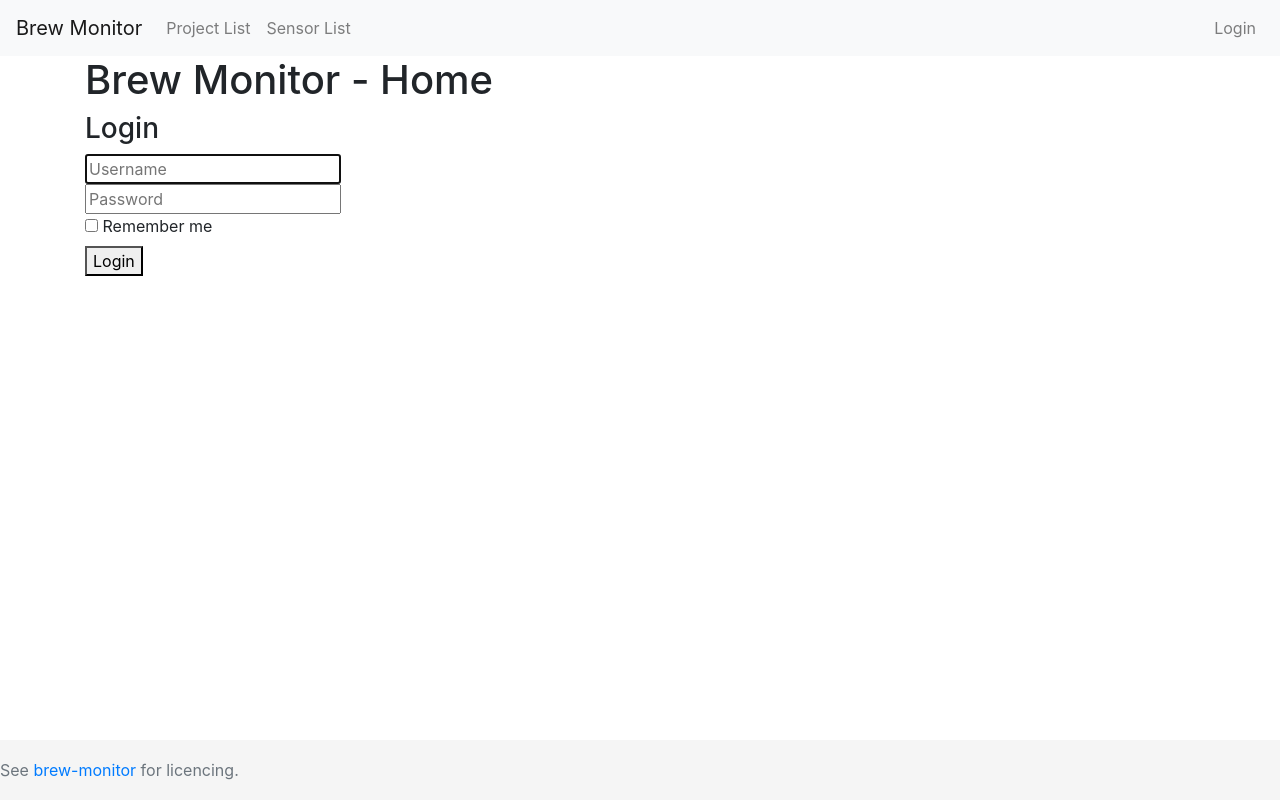
After one commit to jordanpenard/brew-monitor, a Flask app: template website/templates/login.html.mako in a window 1280 px wide. The commit adds this page. Run offline with Flask 2, Linux system fonts and the light colour scheme; the template is opened without the code that fills it, so the values that code supplies are empty; some libraries are stand-ins or nearby versions.

Commit message:
First implementation of a rough login with flask login

```diff
--- a/website/requirements.txt
+++ b/website/requirements.txt
@@ -12,3 +12,4 @@
 PyYAML==5.1
 Werkzeug==0.15.1
 pysqlite3-binary==0.4.1.post1
+flask-login==0.4.1
--- a/website/templates/generic.html.mako
+++ b/website/templates/generic.html.mako
@@ -67,15 +67,29 @@
                         <li class="nav-item" id="accessor_sensor_nav_item">
                             <a class="nav-link" href="${url_for('accessor.all_sensors')}">Sensor List</a>
                         </li>
+    		            % if current_user.is_authenticated:
                         <li class="nav-item" id="user_nav_item">
-                            <a class="nav-link" href="#">User Management (pending)</a>
+                            <a class="nav-link" href="#">User Management</a>
+                        </li>
+    		            % endif
+                    </ul>
+                    % if not current_user.is_authenticated:
+                    <ul class="nav navbar-nav navbar-right">
+                        <li class="nav-item" id="login_nav_item">
+                            <a class="nav-link" href="${url_for('home.login')}">Login</a>
                         </li>
                     </ul>
+    		    % endif
+    		    % if current_user.is_authenticated:
                     <ul class="nav navbar-nav navbar-right">
-                        <li class="nav-item" id="accessor_project_nav_item">
-                            <a href="" class="nav-link" data-toggle="modal" data-target="#modalLoginForm">Login</a>
+                        <li class="nav-item" id="username_nav_item">
+                            <a class="nav-link" href="#">${current_user.get_name()}</a>
+                        </li>
+                        <li class="nav-item" id="logout_nav_item">
+                            <a class="nav-link" href="${url_for('home.logout')}">Logout</a>
                         </li>
                     </ul>
+    		    % endif
                 </div>
 
             </nav>
@@ -90,38 +104,6 @@
         ${next.body()}
     </main>
 
-    <div class="modal fade" id="modalLoginForm" tabindex="-1" role="dialog" aria-labelledby="myModalLabel" aria-hidden="true">
-      <div class="modal-dialog" role="document">
-	<div class="modal-content">
-	  <form>
-	    <div class="modal-header text-center">
-              <h4 class="modal-title w-100 font-weight-bold">Sign in</h4>
-              <button type="button" class="close" data-dismiss="modal" aria-label="Close">
-        	<span aria-hidden="true">&times;</span>
-              </button>
-	    </div>
-	    <div class="modal-body mx-3">
-              <div class="form-group">
-        	<label for="username">Username</label>
-        	<input type="text" class="form-control" id="username" placeholder="Username">
-              </div>
-              <div class="form-group">
-        	<label for="password">Password</label>
-        	<input type="password" class="form-control" id="password" placeholder="Password">
-              </div>
-              <div class="form-check">
-        	<input type="checkbox" class="form-check-input" id="remember_me">
-        	<label class="form-check-label" for="remember_me">Remember me</label>
-              </div>
-	    </div>
-	    <div class="modal-footer d-flex justify-content-center">
-              <button type="submit" class="btn btn-primary">Sign in</button>
-	    </div>
-	  </form>
-	</div>
-      </div>
-    </div>
-
     <div class="footer">
         <%block name="footer">
             <footer class="footer">
--- /dev/null
+++ b/website/templates/login.html.mako
@@ -0,0 +1,35 @@
+<%!
+    import json
+%>
+<%inherit file="generic.html.mako" />
+<%namespace name="generic" file="generic.html.mako" />
+
+<%block name="head_title">
+    <title>Brew Monitor - Login</title>
+</%block>
+
+<div class="column is-4 is-offset-4">
+    <h3 class="title">Login</h3>
+    <div class="box">
+        <form method="POST" action="${url_for('home.login')}">
+            <div class="field">
+                <div class="control">
+                    <input class="input is-large" type="text" name="username" placeholder="Username" autofocus="">
+                </div>
+            </div>
+
+            <div class="field">
+                <div class="control">
+                    <input class="input is-large" type="password" name="password" placeholder="Password">
+                </div>
+            </div>
+            <div class="field">
+                <label class="checkbox" name="remember">
+                    <input type="checkbox">
+                    Remember me
+                </label>
+            </div>
+            <button class="button is-block is-info is-large is-fullwidth">Login</button>
+        </form>
+    </div>
+</div>
```
Also changed, not shown: website/python/brewmonitor/app.py (+11 -0 lines), website/python/brewmonitor/user.py (added, +23 -0 lines), website/python/brewmonitor/views.py (+27 -6 lines).
